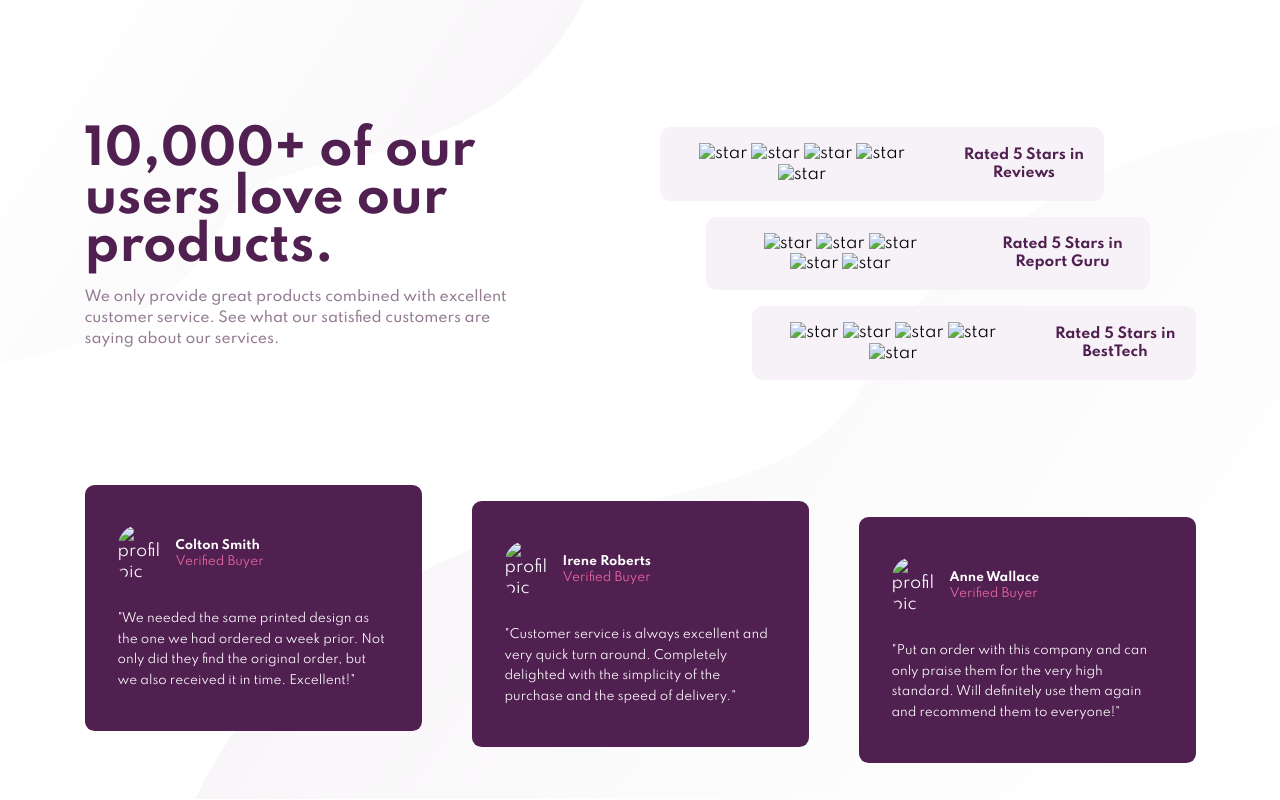
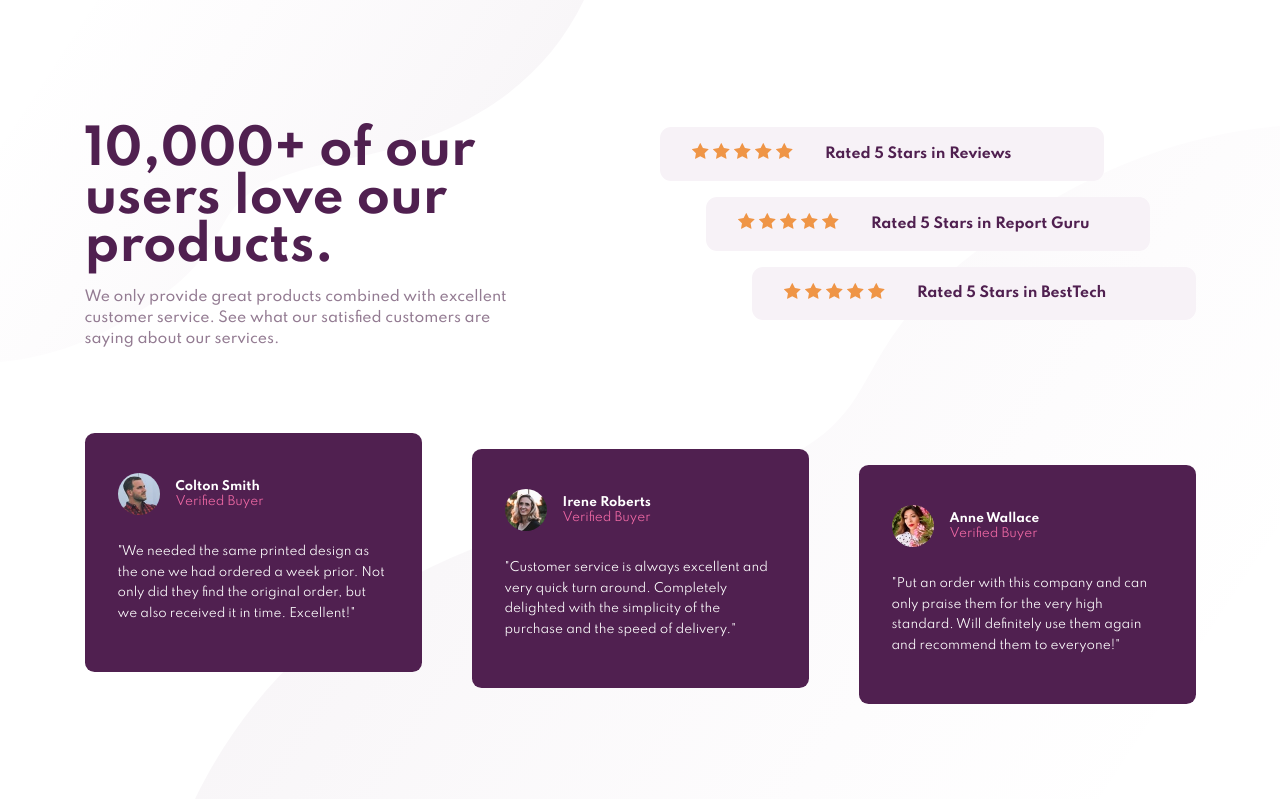
Before and after one commit to zyq-m/social-proof-section, a plain HTML site: page index.html in a window 1280 px wide. Drawn offline with nearby package versions, Linux system fonts and the light colour scheme; files that its build step writes are made by us from their sources; the site is published under a folder, as on GitHub Pages, so addresses that start at the root find nothing.

Commit message:
sec commit

```diff
--- a/index.html
+++ b/index.html
@@ -28,11 +28,11 @@
       <section class="rate">
         <div class="rate__box reviews">
           <div class="rate__star">
-            <img src="/images/icon-star.svg" alt="star">
-            <img src="/images/icon-star.svg" alt="star">
-            <img src="/images/icon-star.svg" alt="star">
-            <img src="/images/icon-star.svg" alt="star">
-            <img src="/images/icon-star.svg" alt="star">
+            <img src="./images/icon-star.svg" alt="star">
+            <img src="./images/icon-star.svg" alt="star">
+            <img src="./images/icon-star.svg" alt="star">
+            <img src="./images/icon-star.svg" alt="star">
+            <img src="./images/icon-star.svg" alt="star">
           </div>
 
           <h2 class="rate__review">
@@ -42,11 +42,11 @@
 
         <div class="rate__box guru">
           <div class="rate__star">
-            <img src="/images/icon-star.svg" alt="star">
-            <img src="/images/icon-star.svg" alt="star">
-            <img src="/images/icon-star.svg" alt="star">
-            <img src="/images/icon-star.svg" alt="star">
-            <img src="/images/icon-star.svg" alt="star">
+            <img src="./images/icon-star.svg" alt="star">
+            <img src="./images/icon-star.svg" alt="star">
+            <img src="./images/icon-star.svg" alt="star">
+            <img src="./images/icon-star.svg" alt="star">
+            <img src="./images/icon-star.svg" alt="star">
           </div>
 
           <h2 class="rate__review">
@@ -56,11 +56,11 @@
 
         <div class="rate__box tech">
           <div class="rate__star">
-            <img src="/images/icon-star.svg" alt="star">
-            <img src="/images/icon-star.svg" alt="star">
-            <img src="/images/icon-star.svg" alt="star">
-            <img src="/images/icon-star.svg" alt="star">
-            <img src="/images/icon-star.svg" alt="star">
+            <img src="./images/icon-star.svg" alt="star">
+            <img src="./images/icon-star.svg" alt="star">
+            <img src="./images/icon-star.svg" alt="star">
+            <img src="./images/icon-star.svg" alt="star">
+            <img src="./images/icon-star.svg" alt="star">
           </div>
 
           <h2 class="rate__review">
@@ -72,7 +72,7 @@
       <section class="quotes">
         <div class="quotes__box colton">
           <div class="quotes__profile">
-            <img src="/images/image-colton.jpg" alt="profile pic" class="quotes__profile--pic">
+            <img src="./images/image-colton.jpg" alt="profile pic" class="quotes__profile--pic">
 
             <div class="quotes__profile__details">
               <h3 class="quotes__profile__details--name">
@@ -93,7 +93,7 @@
 
         <div class="quotes__box irene">
           <div class="quotes__profile">
-            <img src="/images/image-irene.jpg" alt="profile pic" class="quotes__profile--pic">
+            <img src="./images/image-irene.jpg" alt="profile pic" class="quotes__profile--pic">
 
             <div class="quotes__profile__details">
               <h3 class="quotes__profile__details--name">
@@ -113,7 +113,7 @@
 
         <div class="quotes__box anne">
           <div class="quotes__profile">
-            <img src="/images/image-anne.jpg" alt="profile pic" class="quotes__profile--pic">
+            <img src ="./images/image-anne.jpg" alt="profile pic" class="quotes__profile--pic">
 
             <div class="quotes__profile__details">
               <h3 class="quotes__profile__details--name">
```
